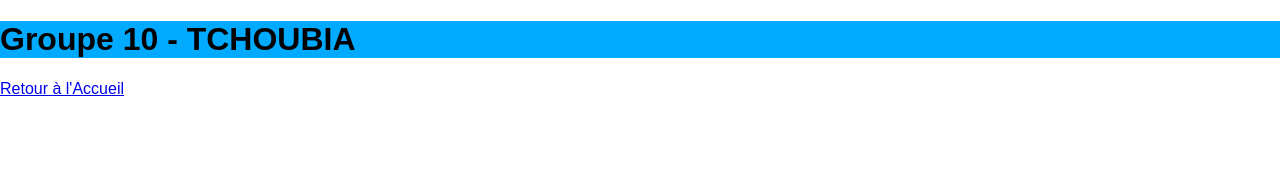
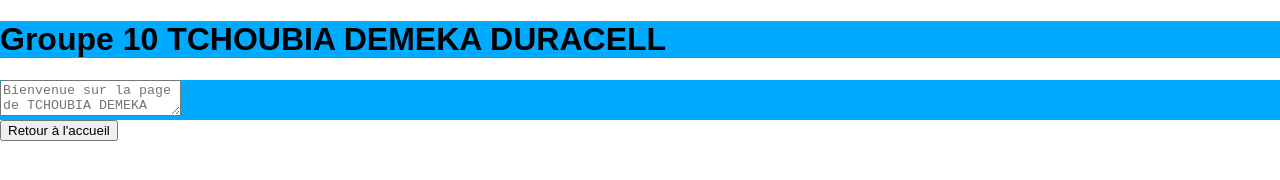
Before and after one commit to Fokam07/Project-Groupe-SN, a plain HTML site: page TCHOUBIA.html in a window 1280 px wide. Drawn offline with Linux system fonts and the light colour scheme.

Commit message:
ajout de modifications

```diff
--- a/TCHOUBIA.html
+++ b/TCHOUBIA.html
@@ -3,13 +3,22 @@
 <head>
     <meta charset="UTF-8">
     <meta name="viewport" content="width=device-width, initial-scale=1.0">
+    <title>Page Standard</title>
     <link rel="stylesheet" href="style.css">
-    <title>TCHOUBIA</title>
 </head>
 <body>
     <header>
-        <h1>Groupe 10 - TCHOUBIA</h1>
+        <h1>Groupe 10 TCHOUBIA DEMEKA DURACELL</h1>
     </header>
-    <a href="index.html" class="button">Retour à l'Accueil</a>
+
+    <main>
+        <div class="message">
+            <textarea placeholder="Bienvenue sur la page de TCHOUBIA DEMEKA DURACELL Groupe 10"></textarea>
+        </div>
+    </main>
+
+    <footer>
+        <button onclick="window.location.href='index.html'">Retour à l'accueil</button>
+    </footer>
 </body>
 </html>
--- a/style.css
+++ b/style.css
@@ -3,12 +3,26 @@
     margin: 0;
     padding: 0;
 }
-.footer { background-color: #00aaff; /* Bleu */ color: #FFFFFF; /* Blanc pour le texte */ text-align: center; padding: 20px; position: fixed; bottom: 0; width: 100%; } .footer p { margin: 0; }
+.footer { background-color: #00aaff;
+     /* Bleu */ color: #FFFFFF;
+     /* Blanc pour le texte */ text-align: center;
+      padding: 20px; position: fixed; bottom: 0; width: 100%; }
+      .footer p { margin: 0; }
 header{
     background: #00aaff;
 }
 
-.home-button { background-color: #0000FF; /* Bleu */ color: #FFFFFF; /* Blanc pour le texte */ padding: 15px 30px; border: none; border-radius: 5px; font-size: 18px; cursor: pointer; display: block; margin: 20px auto; width: 200px; /* Largeur du bouton */ text-align: center; } .home-button:hover { background-color: #000080; /* Bleu foncé pour le survol */ }
+.home-button { background-color: #0000FF;
+    /* Bleu */ color: #FFFFFF;
+     /* Blanc pour le texte */ padding: 15px 30px;
+      border: none; border-radius: 5px; font-size: 18px;
+       cursor: pointer; display: block; margin: 20px auto;
+        width: 200px; /* Largeur du bouton */ text-align: center;
+     } .home-button:hover { background-color: #000080; /* Bleu foncé pour le survol */ }
 .mainfokam{
     margin-top: 70px;
 }
+.message{
+    background-color: #00aaff;
+
+}
```
